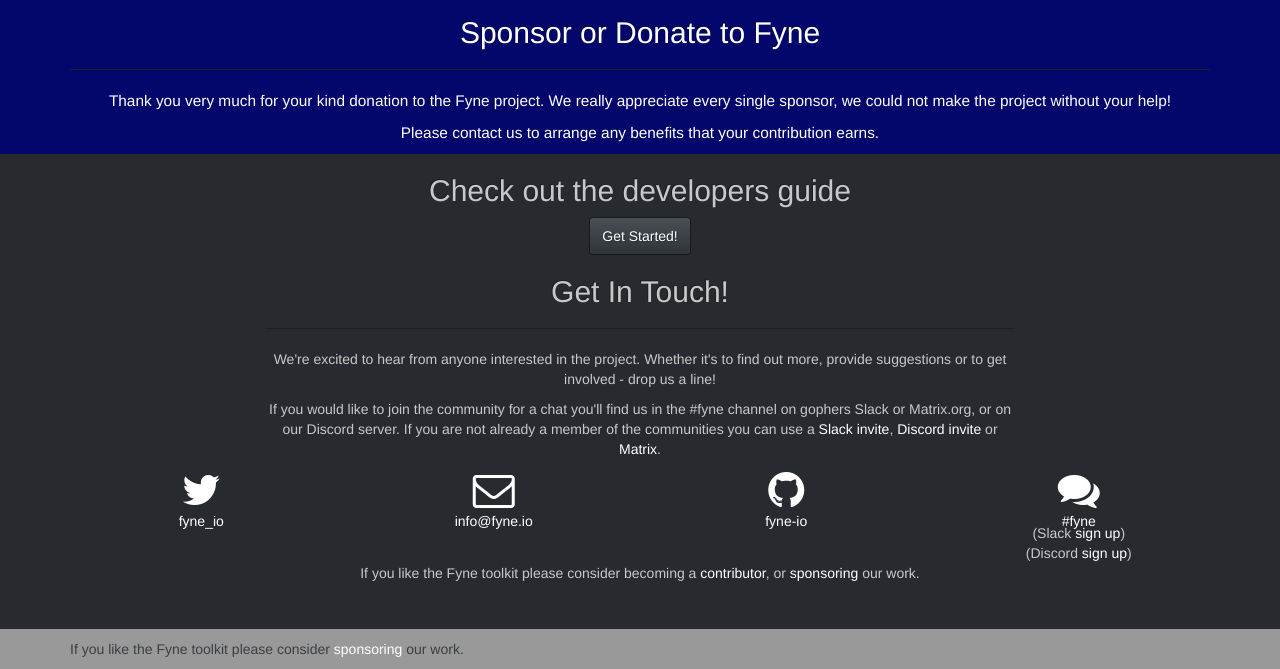
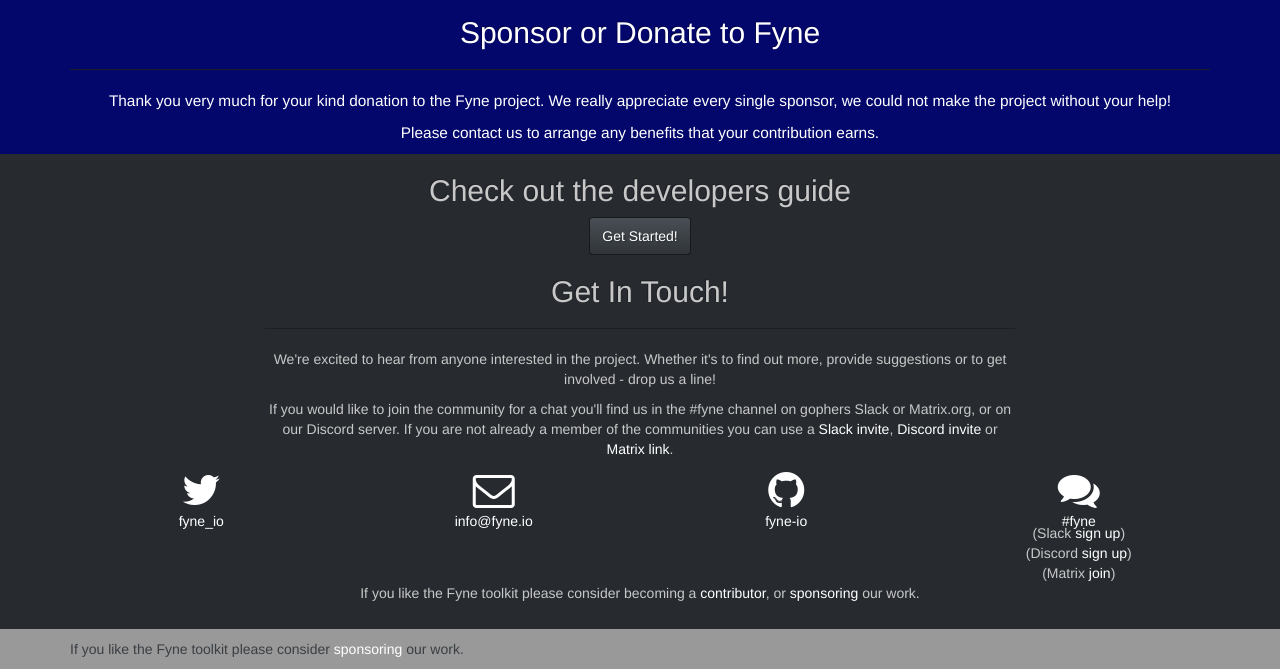
Before and after one commit to fyne-io/fyne-io.github.io, a Jekyll site: the page built from sponsor/success.md, in a window 1280 px wide and 1001 px high, cut to the strip 332-1001 px from the top of the window. Built offline with Jekyll 4.4.1, drawn with Linux system fonts in a browser that asks for light colours.

Commit message:
Add the icon link for Matrix too

```diff
--- a/_includes/contact.html
+++ b/_includes/contact.html
@@ -10,8 +10,9 @@
                 <p>If you would like to join the community for a chat you'll find us in the
                   #fyne channel on gophers Slack or Matrix.org, or on our Discord server.
                   If you are not already a member of the communities you can use a
-				  <a href="https://invite.slack.golangbridge.org/" target="_blank">Slack invite</a>,
-                  <a href="https://discord.gg/vvBuDfD5gP" target="_blank">Discord invite</a> or <a href="https://matrix.to/#/%23fyne:matrix.org" target="_blank">Matrix</a>.</p>
+                  <a href="https://invite.slack.golangbridge.org/" target="_blank">Slack invite</a>,
+                  <a href="https://discord.gg/vvBuDfD5gP" target="_blank">Discord invite</a> or
+                  <a href="https://matrix.to/#/%23fyne:matrix.org" target="_blank">Matrix link</a>.</p>
             </div>
         <div class="col-lg-3 text-center">
             <a href="https://twitter.com/{{ site.twitter_username }}" target="_blank">
@@ -38,7 +39,8 @@
             </a>
 	    <div style="margin-top:-14pt">
                 (Slack <a href="https://invite.slack.golangbridge.org/" target="_blank">sign up</a>)<br />
-                (Discord <a href="https://discord.gg/vvBuDfD5gP" target="_blank">sign up</a>)</div>
+                (Discord <a href="https://discord.gg/vvBuDfD5gP" target="_blank">sign up</a>)<br />
+                (Matrix <a href="https://matrix.to/#/%23fyne:matrix.org" target="_blank">join</a>)</div>
         </div>
 
     </div>
```
